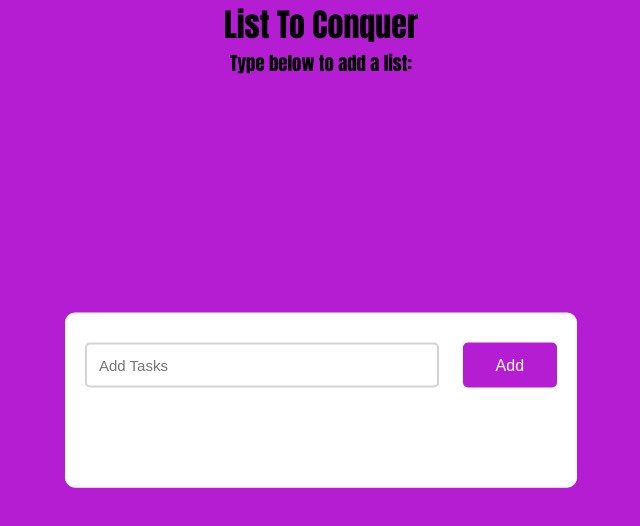
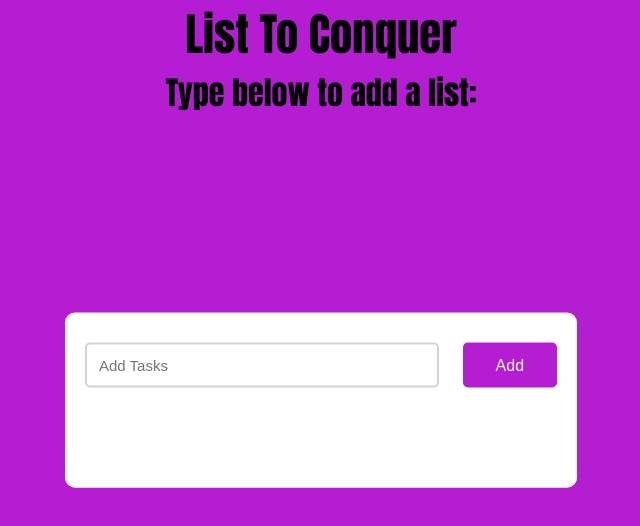
Before and after one commit to AlexJWhitcomb/TODO-EX, a plain HTML site: page TODO-EX/index.HTML in a window 1280 px wide. Shown: the whole page, without its empty margins (319-959 px from the left). Drawn offline with Linux system fonts and the light colour scheme.

Commit message:
font changes
changed sizes of h1 and h3, since I can't get them to move

```diff
--- a/TODO-EX/index.css
+++ b/TODO-EX/index.css
@@ -2,11 +2,13 @@
 h1 {
     text-align: center;
     vertical-align: middle;
+    font-size: 280%;
 }
 
 h3 {
     text-align: center;
     vertical-align: middle;
+    font-size: 200%;
 }
 
 *,
```
